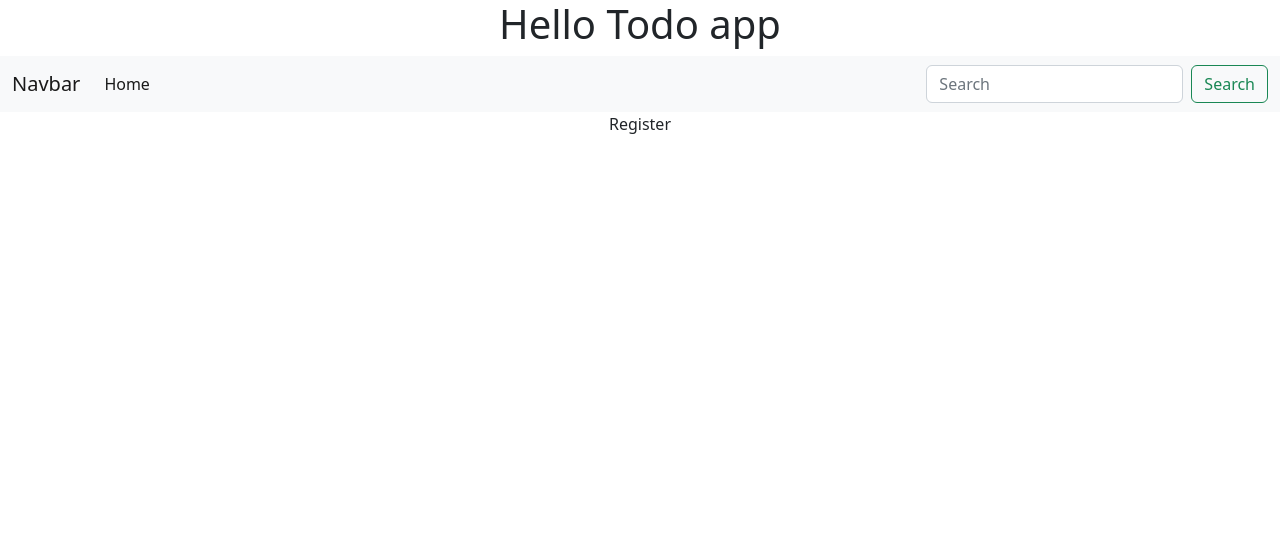
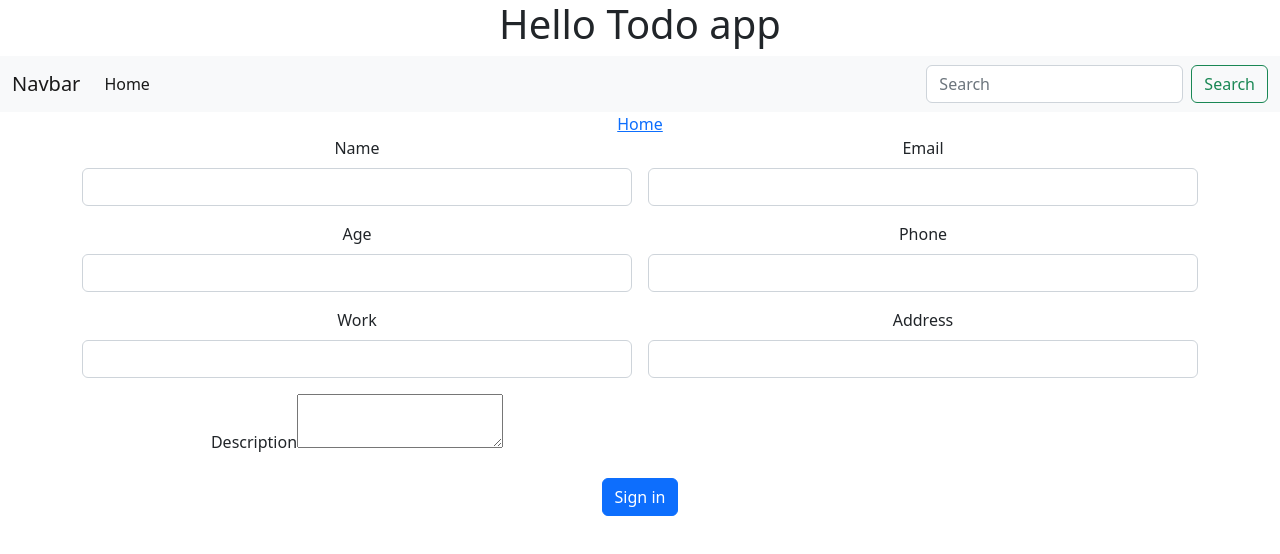
Before and after one commit to krRahul10/USER-LIST, a React (Create React App) app in the folder todoapp/: page /register in a window 1280 px wide. Shown: the top 554 px of the page. Built offline with nearby package versions, Linux system fonts and the light colour scheme.

Commit message:
register from start

```diff
--- a/todoapp/src/Components/Register.jsx
+++ b/todoapp/src/Components/Register.jsx
@@ -1,7 +1,61 @@
-import React from 'react'
+import React from "react";
+import { NavLink } from "react-router-dom";
 
 export const Register = () => {
   return (
-    <div>Register</div>
-  )
-}
+    <div className="container">
+      <NavLink to="/">Home</NavLink>
+      <form class="row g-3">
+        <div class="col-md-6">
+          <label for="inputEmail4" class="form-label">
+            Name
+          </label>
+          <input type="text" class="form-control" id="inputEmail4" />
+        </div>
+        <div class="col-md-6">
+          <label for="inputPassword4" class="form-label">
+            Email
+          </label>
+          <input type="text" class="form-control" id="inputPassword4" />
+        </div>
+        <div class="col-md-6">
+          <label for="inputEmail4" class="form-label">
+            Age
+          </label>
+          <input type="number" class="form-control" id="inputEmail4" />
+        </div>
+        <div class="col-md-6">
+          <label for="inputPassword4" class="form-label">
+            Phone
+          </label>
+          <input type="number" class="form-control" id="inputPassword4" />
+        </div>
+        <div class="col-md-6">
+          <label for="inputEmail4" class="form-label">
+            Work
+          </label>
+          <input type="text" class="form-control" id="inputEmail4" />
+        </div>
+        <div class="col-md-6">
+          <label for="inputEmail4" class="form-label">
+            Address
+          </label>
+          <input type="text" class="form-control" id="inputEmail4" />
+        </div>
+        <div class="col-md-6">
+          <label for="inputPassword4" class="form-label">
+            Description
+          </label>
+          {/* <input type="password" class="form-control" id="inputPassword4" /> */}
+          <textarea />
+        </div>
+
+        <div class="col-12">
+          <button type="submit" class="btn btn-primary">
+            Sign in
+          </button>
+        </div>
+      </form>
+    </div>
+  );
+};
```
